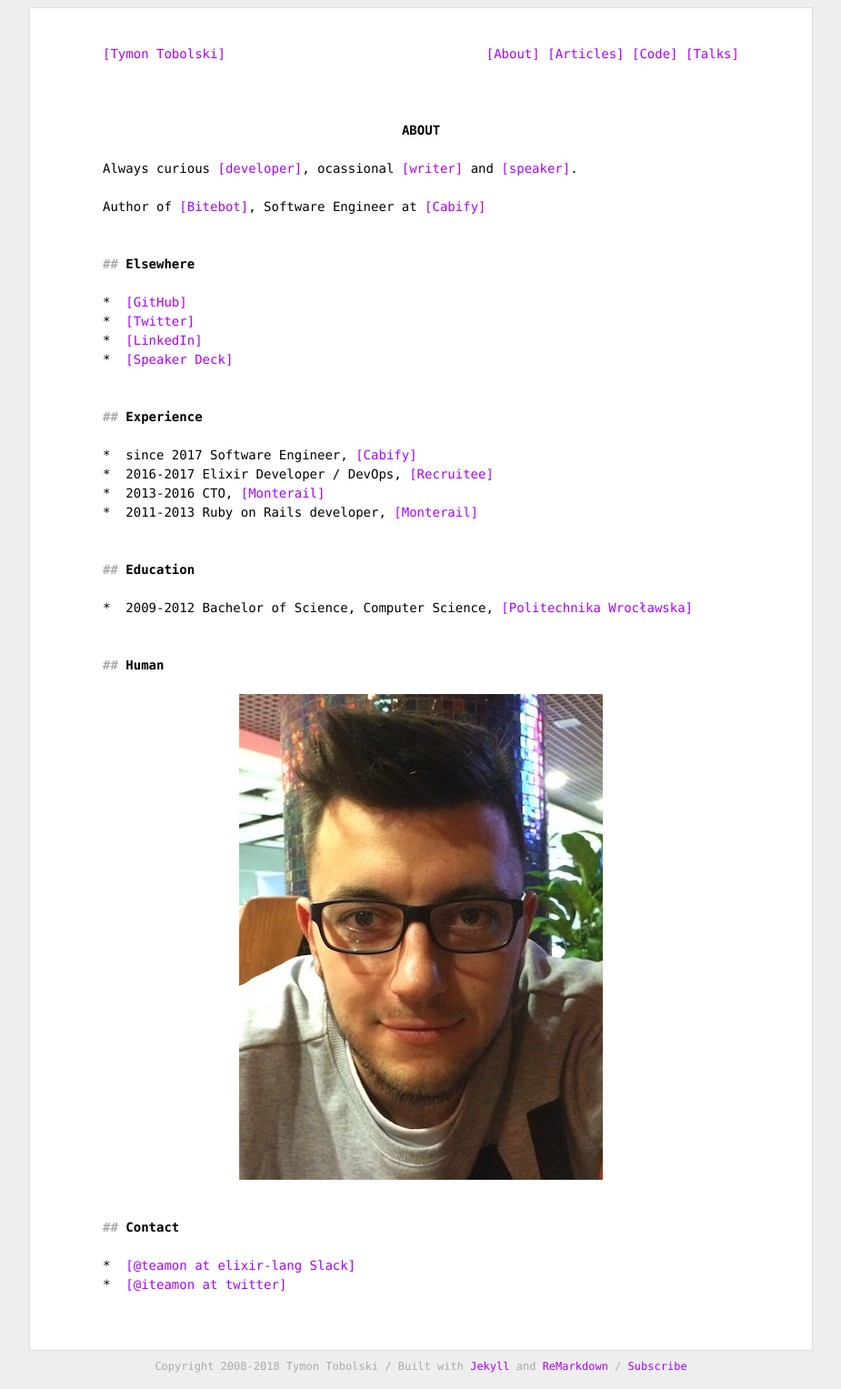
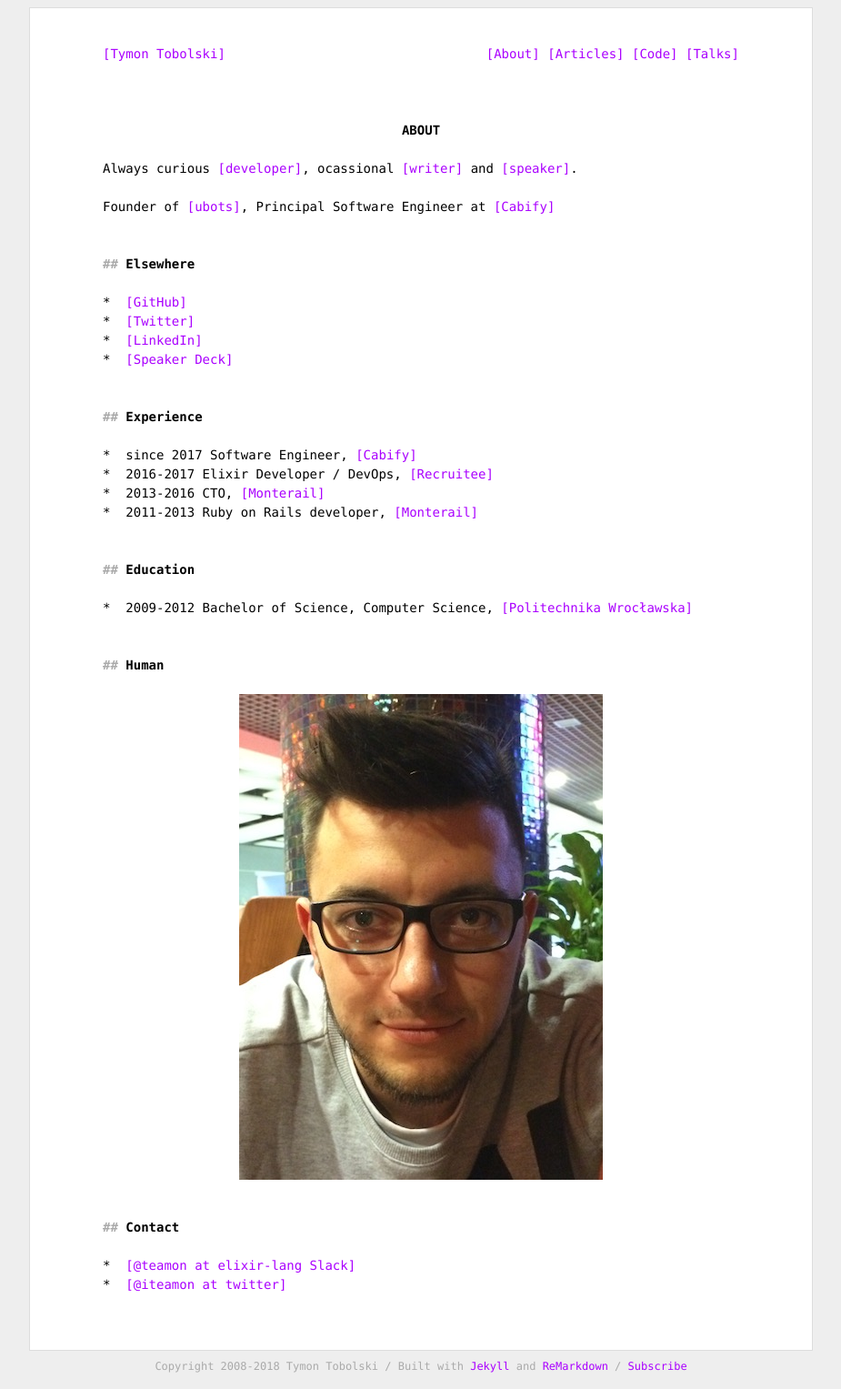
Before and after one commit to teamon/teamon.github.io, a Jekyll site: the page built from about.md, in a window 1280 px wide. Shown: the whole page at 91% size, without its empty margins (177-1102 px from the left). Built offline with Jekyll 4.4.1, drawn with Linux system fonts in a browser that asks for light colours.

Commit message:
Update about

```diff
--- a/about.md
+++ b/about.md
@@ -6,7 +6,7 @@ title: About
 
 Always curious [developer](/code), ocassional [writer](/) and [speaker](/talks).
 
-Author of [Bitebot](https://bitebot.io), Software Engineer at [Cabify](https://cabify.com)
+Founder of [ubots](https://ubots.xyz), Principal Software Engineer at [Cabify](https://cabify.com)
 
 
 ## Elsewhere
```
